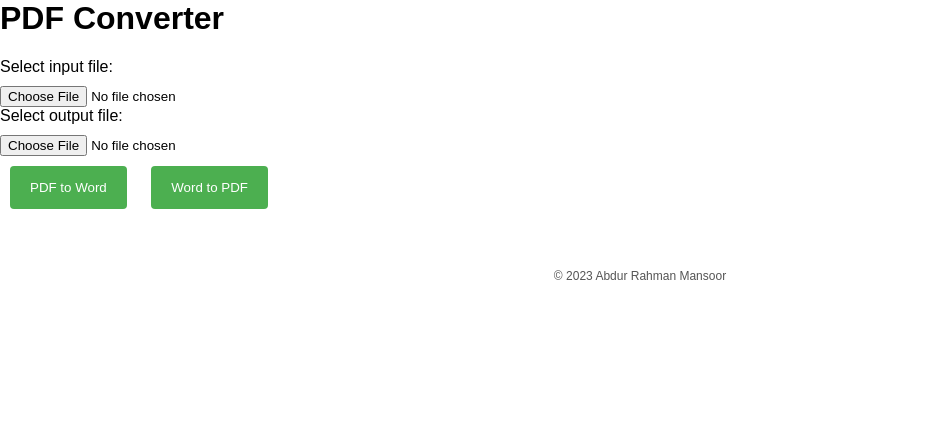
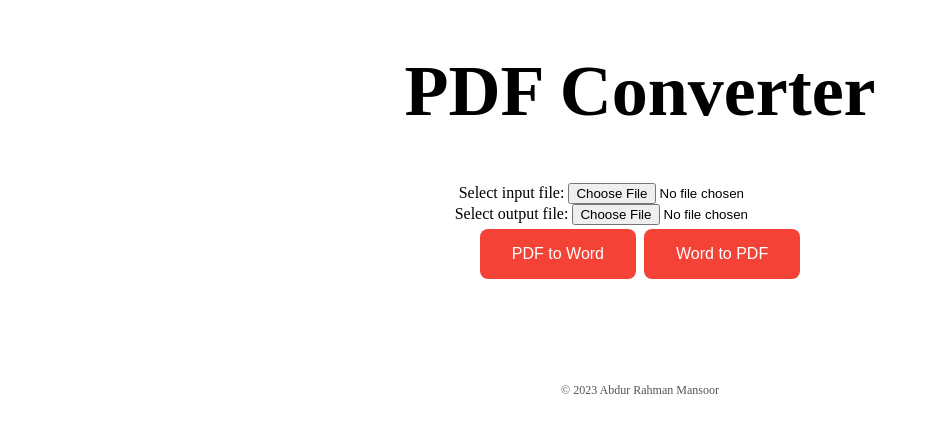
Before and after one commit to armansoor/pdftoword, a plain HTML site: page index.html in a window 1280 px wide. Shown: the whole page, without its empty margins (0-937 px from the left). Drawn offline with Linux system fonts and the light colour scheme.

Commit message:
Update style.css

```diff
--- a/style.css
+++ b/style.css
@@ -1,64 +1,75 @@
-* {
-  box-sizing: border-box;
+header {
+  text-align: center;
+  font-size: 36px;
+  margin-top: 50px;
 }
 
-body {
-  font-family: Arial, sans-serif;
-  margin: 0;
-  padding: 0;
+main {
+  display: flex;
+  flex-direction: column;
+  align-items: center;
+  margin-top: 50px;
 }
 
-.container {
-  max-width: 800px;
-  margin: 0 auto;
-  padding: 20px;
+form {
+  display: flex;
+  flex-direction: column;
+  align-items: center;
+  margin-bottom: 50px;
+}
+
+.input-file {
+  margin-bottom: 20px;
+}
+
+.output-file {
+  margin-top: 20px;
   text-align: center;
 }
 
-h1 {
-  margin-top: 0;
-}
-
-.upload-form {
-  margin: 20px auto;
-}
-
-label {
-  display: block;
-  margin-bottom: 10px;
-}
-
-#file-input {
-  margin-bottom: 20px;
-}
-
-.button-container {
-  display: flex;
-  justify-content: center;
-}
-
-button {
-  background-color: #4CAF50;
-  color: white;
-  padding: 14px 20px;
-  margin: 10px;
-  border: none;
-  border-radius: 4px;
-  cursor: pointer;
-  transition: background-color 0.3s ease;
-}
-
-button:hover {
-  background-color: #3e8e41;
-}
-
-a {
-  color: inherit;
-  text-decoration: none;
-}
 footer {
   text-align: center;
   font-size: 12px;
   color: #555;
   margin-top: 50px;
 }
+
+.btn {
+  background-color: #f44336;
+  border: none;
+  color: white;
+  padding: 16px 32px;
+  text-align: center;
+  text-decoration: none;
+  display: inline-block;
+  font-size: 16px;
+  margin: 4px 2px;
+  cursor: pointer;
+  border-radius: 8px;
+  transition-duration: 0.4s;
+}
+
+.btn:hover {
+  background-color: #ff6666;
+}
+
+.input-file-btn,
+.output-file-btn {
+  background-color: #4CAF50;
+  border: none;
+  color: white;
+  padding: 16px 32px;
+  text-align: center;
+  text-decoration: none;
+  display: inline-block;
+  font-size: 16px;
+  margin: 4px 2px;
+  cursor: pointer;
+  border-radius: 8px;
+  transition-duration: 0.4s;
+}
+
+.input-file-btn:hover,
+.output-file-btn:hover {
+  background-color: #80cc80;
+}
```
